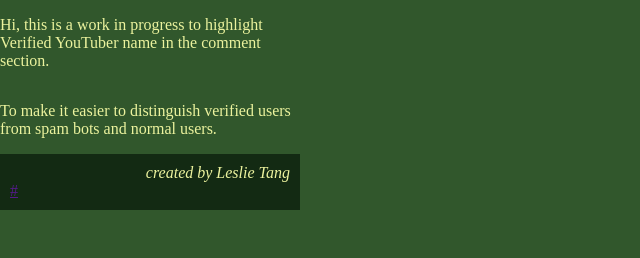
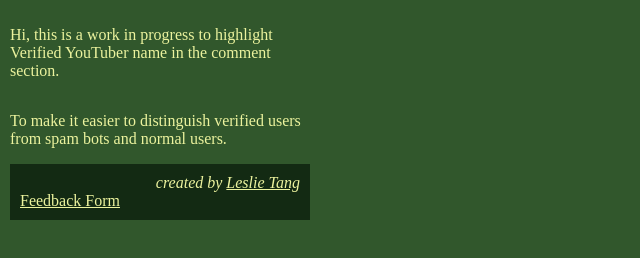
Before and after one commit to tangweejieleslie/chrome-extensions, a browser extension: page youtube_verified_highlight/index.html in a window 1280 px wide. Shown: the whole page, without its empty margins (0-640 px from the left). Drawn offline with Linux system fonts and the light colour scheme.

Commit message:
update logo

```diff
--- a/youtube_verified_highlight/index.css
+++ b/youtube_verified_highlight/index.css
@@ -3,6 +3,7 @@ body {
   background-color: #31572c;
   color: #ecf39e;
   margin: 0;
+  padding: 10px;
 }
 
 footer {
@@ -11,6 +12,10 @@ footer {
     padding: 10px;
     display: flex;
     flex-direction: row;
+}
+
+a {
+    color: #ecf39e;
 }
 
 .right-align{
--- a/youtube_verified_highlight/index.html
+++ b/youtube_verified_highlight/index.html
@@ -4,7 +4,7 @@
     <meta charset="UTF-8">
     <meta http-equiv="X-UA-Compatible" content="IE=edge">
     <meta name="viewport" content="width=device-width, initial-scale=1.0">
-    <title>Document</title>
+    <title>Verified YouTubers Highlighter</title>
     <link rel="stylesheet" href="index.css">
     <script src="css.js"></script>
 </head>
@@ -17,9 +17,9 @@
     </div>
 </body>
 <footer class="flex">
-    <i class="right-align">created by Leslie Tang</i>
+    <i class="right-align">created by <a href="https://www.linkedin.com/in/leslie-tang/" target="_blank">Leslie Tang</a></i>
     <div class="flex">
-        <a href="">#</a>
+        <a href="https://forms.gle/EojnnVCUxMyyLhc27" target="_blank">Feedback Form</a>
     </div>
 </footer>
 </html>
```
Also changed, not shown: youtube_verified_highlight/action.html (deleted, +0 -5 lines), youtube_verified_highlight/hello_extensions.png (deleted), youtube_verified_highlight/logo-old.png (added), youtube_verified_highlight/logo.png (added), youtube_verified_highlight/manifest.json.
